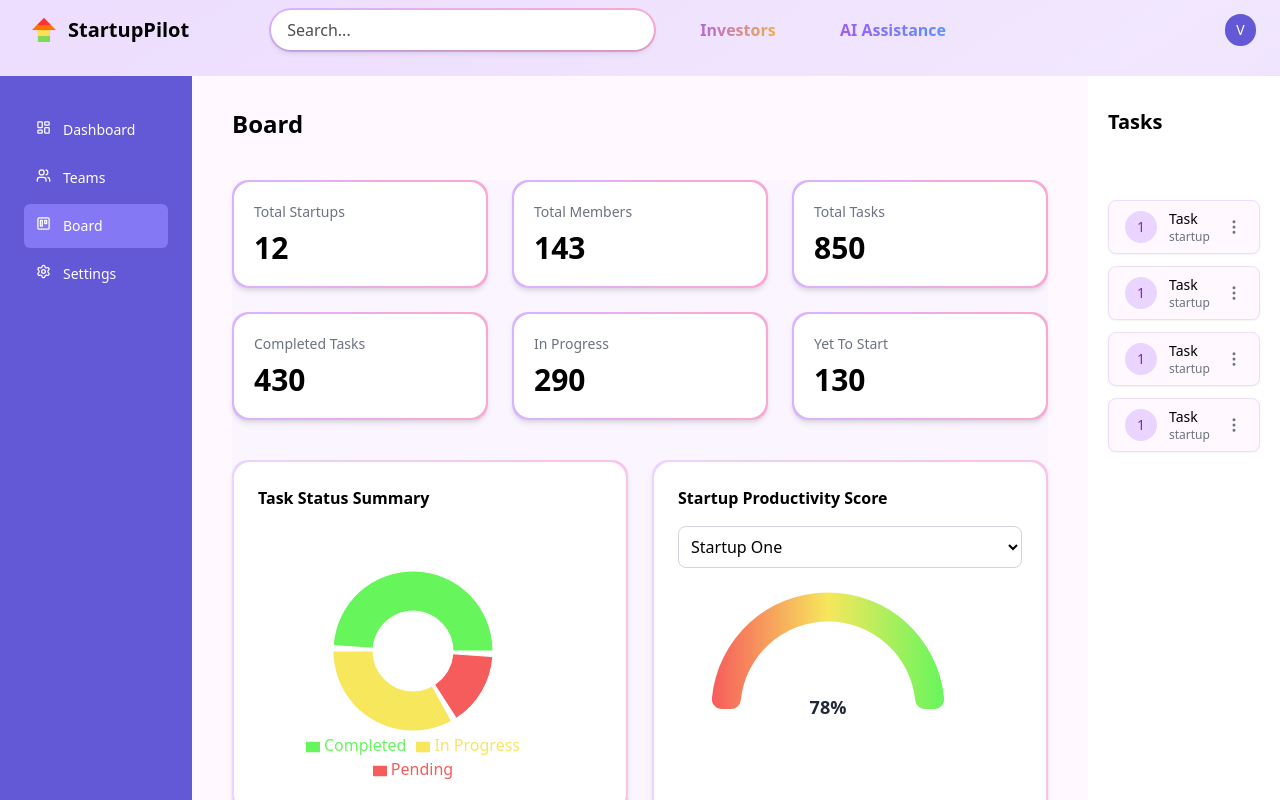
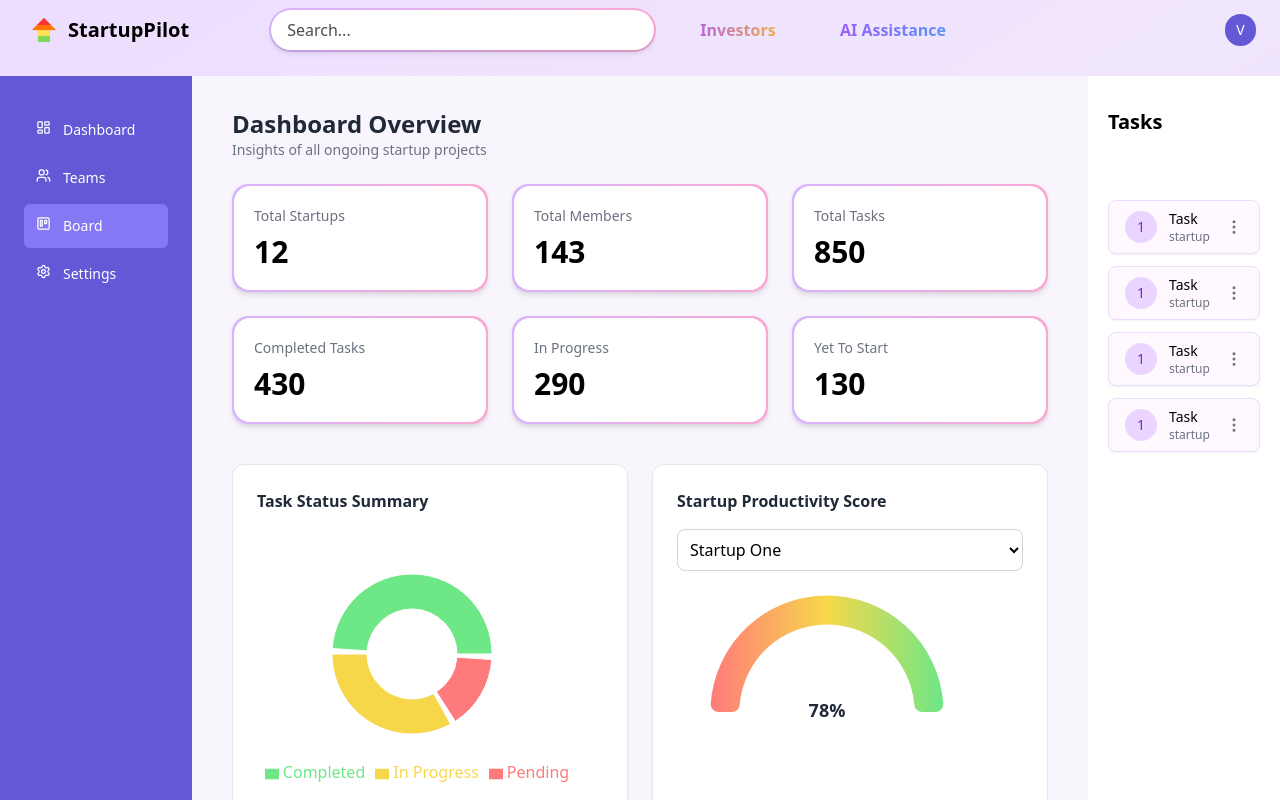
Before and after one commit to anshdeep2004/StartupPilot, a React (Vite) app in the folder frontend/: page /board in a window 1280 px wide. Built offline with nearby package versions, Linux system fonts and the light colour scheme; sample sign-in values are in the browser's storage.

Commit message:
Updations in board page

```diff
--- a/frontend/src/pages/Board.jsx
+++ b/frontend/src/pages/Board.jsx
@@ -1,13 +1,12 @@
-import React from "react";
+import React, { useState } from "react";
 import { PieChart, Pie, Cell, Legend, Tooltip } from "recharts";
 import { RadialBarChart, RadialBar } from "recharts";
-import { useState } from "react";
 
 const Board = () => {
   const taskSummaryData = [
-    { name: "Completed", value: 430, color: "#66f65c" },
-    { name: "In Progress", value: 290, color: "#f6e75c" },
-    { name: "Pending", value: 130, color: "#f65c5c" },
+    { name: "Completed", value: 430, color: "#6EE787" },
+    { name: "In Progress", value: 290, color: "#F7D74A" },
+    { name: "Pending", value: 130, color: "#FF7B7B" },
   ];
 
   const startupProductivity = {
@@ -17,15 +16,19 @@ const Board = () => {
   };
 
   const startupList = Object.keys(startupProductivity);
-
   const [selectedStartup, setSelectedStartup] = useState("Startup One");
 
   return (
-    <div className="bg-[#FFF8FE] overflow-y-auto w-full h-full px-10 pt-8 text-black">
-      <div className="flex flex-col gap-10 ">
-        <div className="text-black font-bold text-2xl">Board</div>
+    <div className="bg-[#F8F6FC] overflow-y-auto w-full h-full px-10 py-8 text-black">
+      {/* ✅ Page Header */}
+      <div className="mb-6">
+        <h1 className="text-2xl font-bold text-gray-800">Dashboard Overview</h1>
+        <p className="text-sm text-gray-500">
+          Insights of all ongoing startup projects
+        </p>
+      </div>
 
-        <div className="min-h-screen bg-[#faf5ff] text-black">
+      {/* ✅ Top Summary Cards */}
       <div className="grid grid-cols-3 gap-6">
         {[
           { title: "Total Startups", value: 12 },
@@ -47,19 +50,18 @@ const Board = () => {
         ))}
       </div>
 
-          {/* CHARTS SECTION */}
+      {/* ✅ Charts Section */}
       <div className="grid grid-cols-2 gap-6 mt-10">
-            {/* ✅ PIE CHART – TASK STATUS */}
-            <div className="p-[2px] rounded-2xl bg-gradient-to-r from-[#e9d5ff] to-[#fbc2eb] shadow-md">
-              <div className="bg-white rounded-2xl p-6">
-                <h2 className="font-bold mb-4">Task Status Summary</h2>
+        {/* ✅ PIE CHART – Task Status Summary */}
+        <div className="rounded-xl shadow-sm border border-gray-200 p-6 bg-white">
+          <h2 className="font-bold mb-4 text-gray-800">Task Status Summary</h2>
 
-                <PieChart width={320} height={260}>
+          <PieChart width={330} height={260}>
             <Pie
               data={taskSummaryData}
               cx={150}
               cy={120}
-                    innerRadius={40}
+              innerRadius={45}
               outerRadius={80}
               paddingAngle={4}
               dataKey="value"
@@ -72,14 +74,14 @@ const Board = () => {
             <Tooltip />
           </PieChart>
         </div>
-            </div>
 
-            {/* ✅ GAUGE CHART – PRODUCTIVITY SCORE */}
-            <div className="p-[2px] rounded-2xl bg-gradient-to-r from-[#e9d5ff] to-[#fbc2eb] shadow-md">
-              <div className="bg-white rounded-2xl p-6">
-                <h2 className="font-bold mb-4">Startup Productivity Score</h2>
+        {/* ✅ GAUGE CHART – Startup Productivity Score */}
+        <div className="rounded-xl shadow-sm border border-gray-200 p-6 bg-white">
+          <h2 className="font-bold mb-4 text-gray-800">
+            Startup Productivity Score
+          </h2>
 
-                {/* DROPDOWN */}
+          {/* Dropdown */}
           <select
             className="border border-gray-300 rounded-lg p-2 mb-4 w-full bg-white"
             value={selectedStartup}
@@ -92,7 +94,7 @@ const Board = () => {
             ))}
           </select>
 
-                {/* GAUGE CHART */}
+          {/* Gauge Chart */}
           <RadialBarChart
             width={300}
             height={250}
@@ -107,32 +109,16 @@ const Board = () => {
             startAngle={180}
             endAngle={0}
           >
-                  {/* Gradient definition */}
             <defs>
-                    <linearGradient
-                      id="productivityGradient"
-                      x1="0"
-                      y1="0"
-                      x2="1"
-                      y2="0"
-                    >
-                      <stop offset="0%" stopColor="#f65c5c" />{" "}
-                      {/* from-purple-300 */}
-                      <stop offset="50%" stopColor="#f6e75c" />{" "}
-                      {/* via-indigo-300 */}
-                      <stop offset="100%" stopColor="#66f65c" />{" "}
-                      {/* to-blue-300 */}
+              <linearGradient id="prodGrad" x1="0" y1="0" x2="1" y2="0">
+                <stop offset="0%" stopColor="#FF7B7B" />
+                <stop offset="50%" stopColor="#F7D74A" />
+                <stop offset="100%" stopColor="#6EE787" />
               </linearGradient>
             </defs>
 
-                  {/* Radial bar with gradient */}
-                  <RadialBar
-                    dataKey="value"
-                    cornerRadius={10}
-                    fill="url(#productivityGradient)"
-                  />
+            <RadialBar dataKey="value" cornerRadius={8} fill="url(#prodGrad)" />
 
-                  {/* Optional: Add a label in the center */}
             <text
               x="50%"
               y="50%"
@@ -144,25 +130,26 @@ const Board = () => {
             </text>
           </RadialBarChart>
 
-                <div className="text-center font-bold text-xl mt-[-40px]">
+          <div className="text-center font-bold text-xl -mt-10">
             {startupProductivity[selectedStartup]}%
           </div>
         </div>
       </div>
-          </div>
 
-          {/* TABLE */}
-          <div className="bg-white rounded-2xl p-6 shadow-sm mt-10">
-            <h2 className="font-bold mb-4">Startup Overview</h2>
+      {/* ✅ Table Section */}
+      <div className="rounded-xl shadow-sm border border-gray-200 p-6 bg-white mt-10">
+        <h2 className="font-bold mb-4 text-gray-800">
+          Startup Project Overview
+        </h2>
 
-            <table className="w-full">
+        <table className="w-full text-sm">
           <thead>
-                <tr className="text-left text-sm text-gray-500">
+            <tr className="text-left text-gray-500 border-b">
               <th className="py-2">Startup</th>
-                  <th className="py-2">Members</th>
-                  <th className="py-2">Completed</th>
-                  <th className="py-2">In Progress</th>
-                  <th className="py-2">Pending</th>
+              <th>Members</th>
+              <th>Completed</th>
+              <th>In Progress</th>
+              <th>Pending</th>
             </tr>
           </thead>
 
@@ -171,23 +158,18 @@ const Board = () => {
               { name: "Startup One", m: 20, c: 120, p: 70, pend: 30 },
               { name: "Startup Two", m: 14, c: 80, p: 40, pend: 12 },
             ].map((s, i) => (
-                  <tr
-                    key={i}
-                    className="hover:bg-purple-50 transition rounded-xl"
-                  >
+              <tr key={i} className="border-b hover:bg-gray-50 transition">
                 <td className="py-3">{s.name}</td>
                 <td>{s.m}</td>
-                    <td>{s.c}</td>
-                    <td>{s.p}</td>
-                    <td>{s.pend}</td>
+                <td className="text-green-600 font-semibold">{s.c}</td>
+                <td className="text-yellow-600 font-semibold">{s.p}</td>
+                <td className="text-red-600 font-semibold">{s.pend}</td>
               </tr>
             ))}
           </tbody>
         </table>
       </div>
     </div>
-      </div>
-    </div>
   );
 };
 
```
Lines whose indentation alone changed are shown as unchanged.
